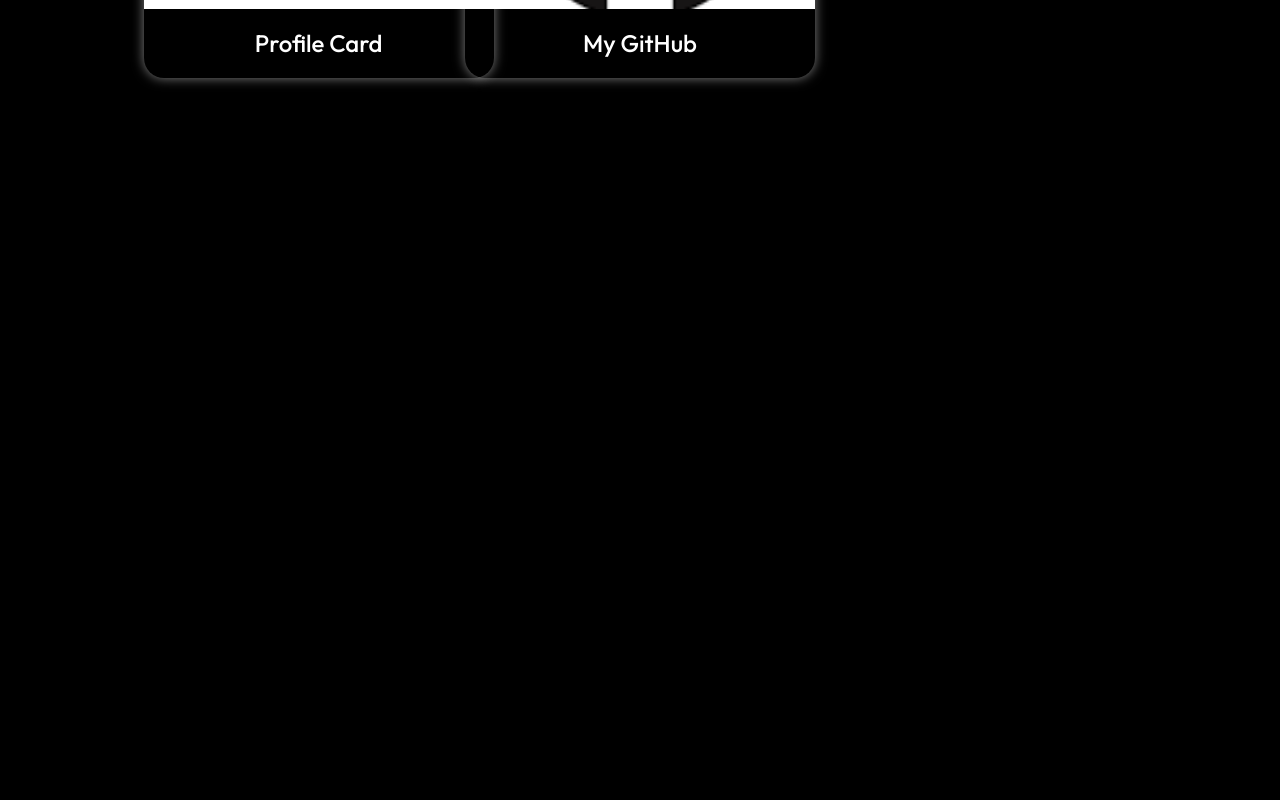
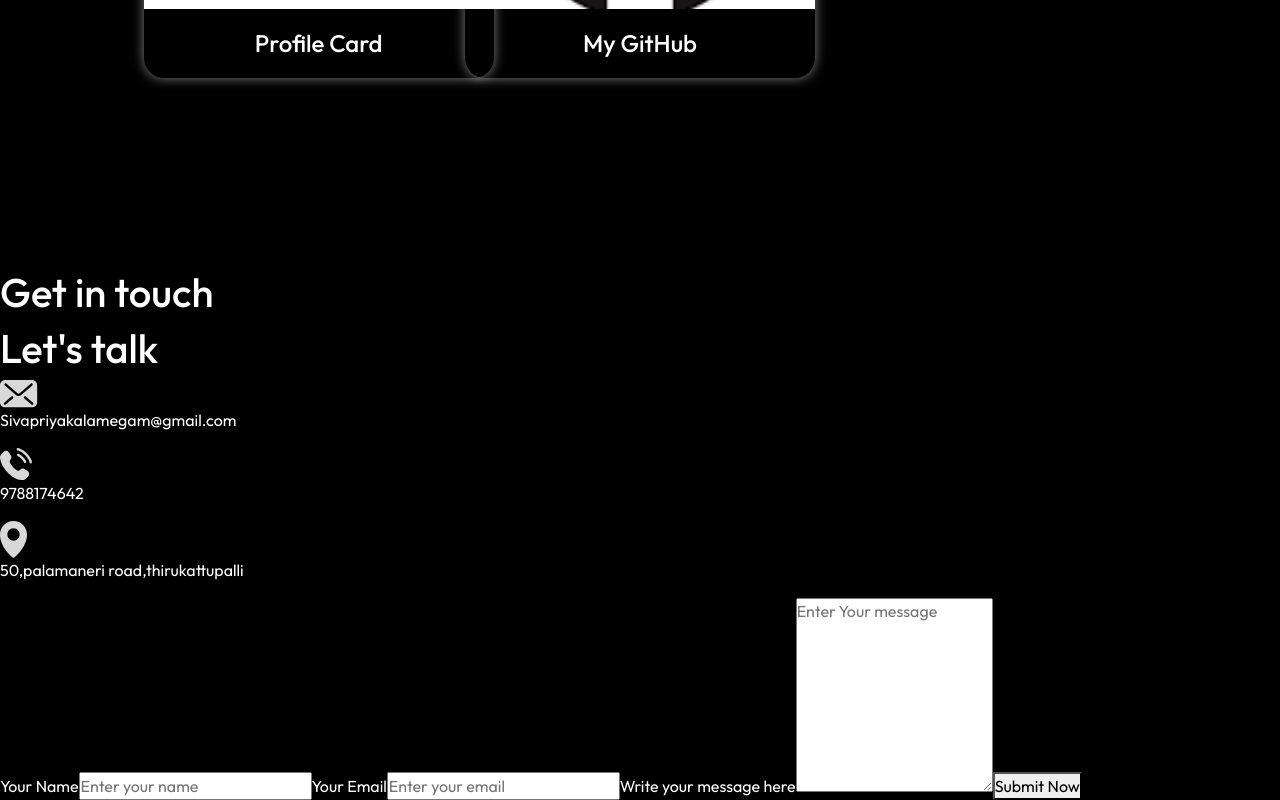
Before and after one commit to Sivapriyaa-k/Portfolio, a React (Vite) app: page / in a window 1280 px wide. Shown: the part 2697-3497 px from the top of the page. Before the commit the page ends 2815 px from the top, so only its background shows below. Built offline with nearby package versions, Linux system fonts and the light colour scheme.

Commit message:
updated2

```diff
--- a/src/App.jsx
+++ b/src/App.jsx
@@ -3,6 +3,7 @@
 import Hero from "./Components/Hero/Hero";
 import About from "./Components/About/About";
 import Projects from "./Components/Projects/Projects";
+import Contact from "./Components/Contact/Contact";
 
 const App = () => {
   return (
@@ -11,6 +12,7 @@
       <Hero />
       <About />
       <Projects />
+      <Contact />
     </div>
   );
 };
--- /dev/null
+++ b/src/Components/Contact/Contact.jsx
@@ -0,0 +1,45 @@
+import React from "react";
+import "./contact.css";
+import mail_icon from "../../assets/mail_icon.svg";
+import location_icon from "../../assets/location_icon.svg";
+import call_icon from "../../assets/call_icon.svg";
+
+const Contact = () => {
+  return (
+    <div className="Contact">
+      <div className="contact-title">
+        <h1>Get in touch</h1>
+      </div>
+      <div className="contact-section">
+        <div className="contact-left">
+          <h1>Let's talk</h1>
+          <div className="contact-details">
+            <div className="contact-detail">
+              <img src={mail_icon} alt="" /> <p>Sivapriyakalamegam@gmail.com</p>
+            </div>
+            <div className="contact-detail">
+              <img src={call_icon} alt="" /> <p>9788174642</p>
+            </div>
+            <div className="contact-detail">
+              <img src={location_icon} alt="" />
+              <p>50,palamaneri road,thirukattupalli</p>
+            </div>
+          </div>
+        </div>
+        <form className="contact-right">
+          <label htmlFor="">Your Name</label>
+          <input type="text" placeholder="Enter your name" name="name" />
+          <label htmlFor="">Your Email</label>
+          <input type="email" placeholder="Enter your email" name="email" />
+          <label htmlFor="">Write your message here</label>
+          <textarea name="message" rows="8" placeholder="Enter Your message" />
+          <button type="submit" className="contact-submit">
+            Submit Now
+          </button>
+        </form>
+      </div>
+    </div>
+  );
+};
+
+export default Contact;
```
Also changed, not shown: src/Components/Contact/Contact.css (added).
